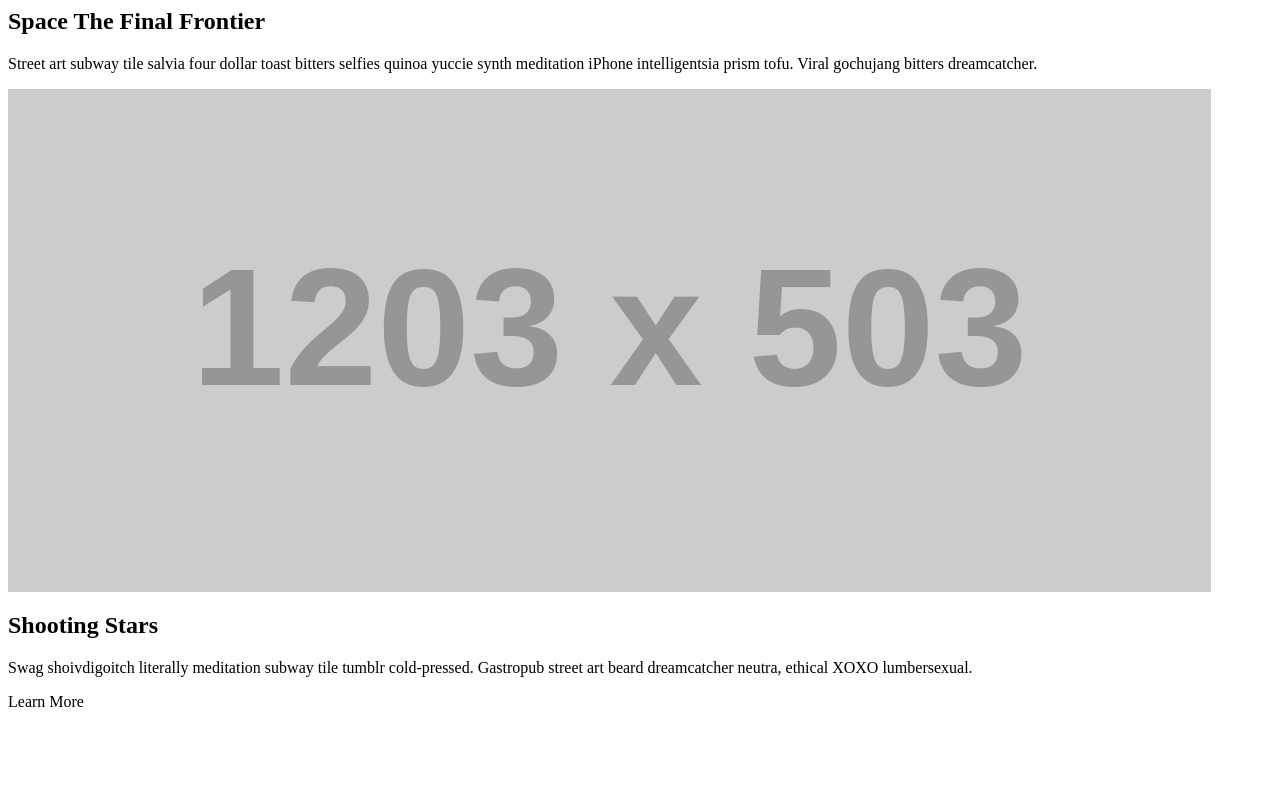
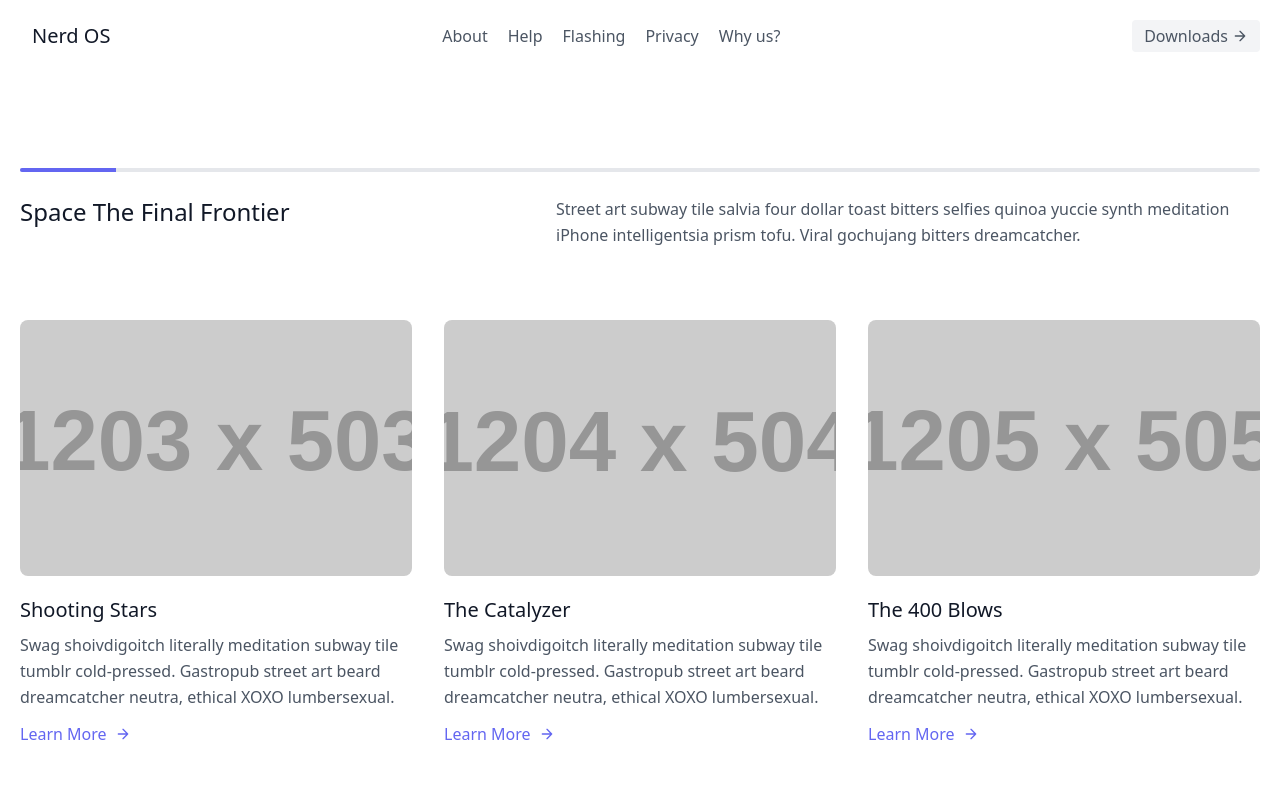
Before and after one commit to Finite-Code/Nerd-OS, a plain HTML site: page More/Why-Us.html in a window 1280 px wide. Shown: the top 800 px of the page. Drawn offline with nearby package versions, Linux system fonts and the light colour scheme; placeholder pictures from the web are drawn by us.

Commit message:
Update Why-Us.html

```diff
--- a/More/Why-Us.html
+++ b/More/Why-Us.html
@@ -1,3 +1,32 @@
+<!doctype html>
+<html>
+<head>
+  <title>Nerd OS</title>
+  <link rel="icon" href="favicon.png">
+  <meta charset="UTF-8">
+  <meta name="viewport" content="width=device-width, initial-scale=1.0">
+  <script src="https://cdn.tailwindcss.com"></script>
+<header class="text-gray-600 body-font">
+  <div class="container mx-auto flex flex-wrap p-5 flex-col md:flex-row items-center">
+    <a class="flex title-font font-medium items-center text-gray-900 mb-4 md:mb-0">
+      <span class="ml-3 text-xl">Nerd OS</span>
+    </a>
+    <nav class="md:ml-auto md:mr-auto flex flex-wrap items-center text-base justify-center">
+      <a href="#about" class="mr-5 hover:text-gray-900">About</a>
+      <a href="Get-help.html" class="mr-5 hover:text-gray-900">Help</a>
+      <a href="Devices/Available.html" class="mr-5 hover:text-gray-900">Flashing</a>
+      <a href="Privacy/Privacy.html" class="mr-5 hover:text-gray-900">Privacy</a>
+      <a href="More/Why-Us.html" class="mr-5 hover:text-gray-900">Why us?</a>
+    </nav>
+    <a href="downloads/downloads.html">
+    <button class="inline-flex items-center bg-gray-100 border-0 py-1 px-3 focus:outline-none hover:bg-gray-200 rounded text-base mt-4 md:mt-0">Downloads
+      <svg fill="none" stroke="currentColor" stroke-linecap="round" stroke-linejoin="round" stroke-width="2" class="w-4 h-4 ml-1" viewBox="0 0 24 24">
+        <path d="M5 12h14M12 5l7 7-7 7"></path>
+      </svg>
+    </button>
+    </a>
+  </div>
+</header>
 <body>
 <section class="text-gray-600 body-font">
   <div class="container px-5 py-24 mx-auto">
```
